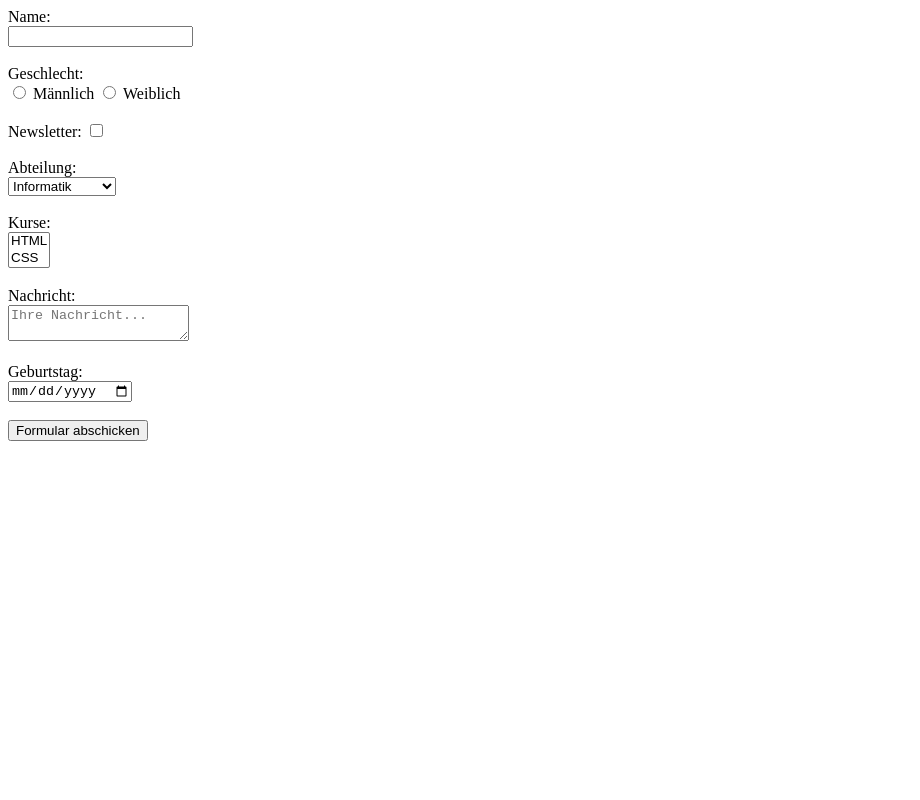
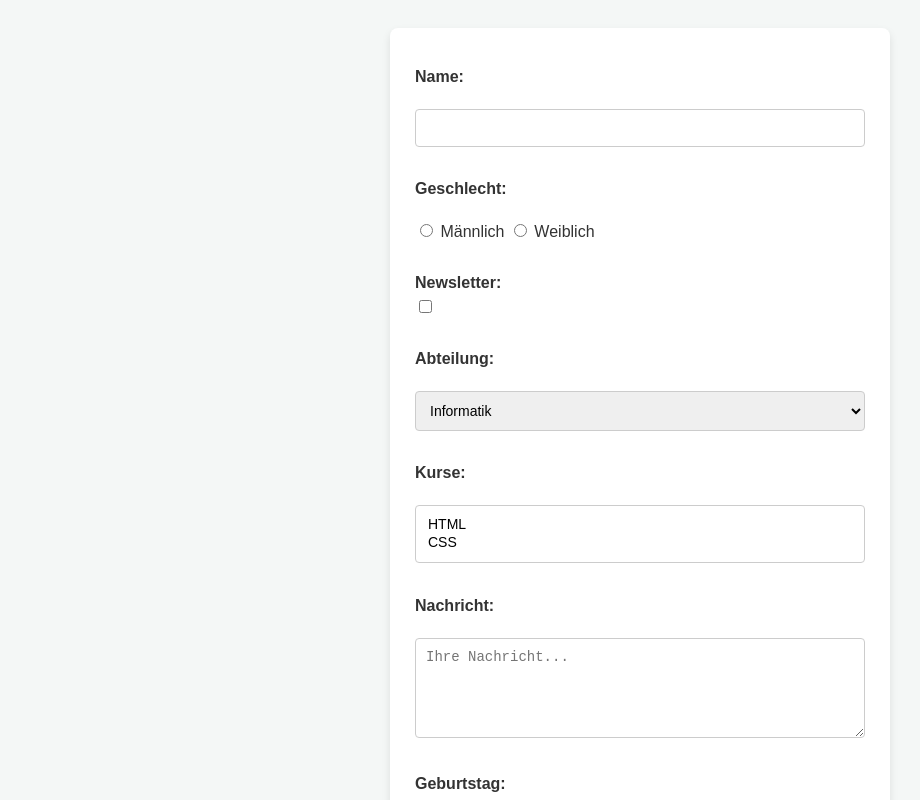
Before and after one commit to Anastasia-2026/WMC, a plain HTML site: page Formular-2026-10-06/index.html in a window 1280 px wide. Shown: the top 800 px of the page, without its empty margins (0-920 px from the left). Drawn offline with Linux system fonts and the light colour scheme.

Commit message:
Formular mit css

```diff
--- a/Formular-2026-10-06/index.html
+++ b/Formular-2026-10-06/index.html
@@ -3,6 +3,7 @@
 <head>
     <meta charset="UTF-8">
     <title>Formular Übung</title>
+    <link rel="stylesheet" href="style.css">
 </head>
 <body>
 
--- /dev/null
+++ b/Formular-2026-10-06/style.css
@@ -0,0 +1,83 @@
+body {
+    font-family: Arial, sans-serif;
+    background-color: #f4f7f6;
+    color: #333;
+    padding: 20px;
+    display: flex;
+    justify-content: center;
+}
+
+form {
+    background-color: #ffffff;
+    padding: 25px;
+    border-radius: 8px;
+    box-shadow: 0 4px 8px rgba(0, 0, 0, 0.1);
+    width: 100%;
+    max-width: 450px;
+}
+
+label {
+    display: block;
+    margin-top: 15px;
+    font-weight: bold;
+    margin-bottom: 5px;
+}
+
+input[type="text"],
+input[type="date"],
+select,
+textarea {
+    width: 100%;
+    padding: 10px;
+    border: 1px solid #ccc;
+    border-radius: 4px;
+    box-sizing: border-box;
+    font-size: 14px;
+}
+
+input:focus, select:focus, textarea:focus {
+    border-color: #007bff;
+    outline: none;
+    background-color: #f9fbfd;
+}
+
+textarea {
+    height: 100px;
+    resize: vertical;
+}
+
+.radio-group, .checkbox-group {
+    margin-top: 8px;
+    margin-bottom: 5px;
+}
+
+.radio-group label, .checkbox-group label {
+    display: inline-block;
+    margin-right: 15px;
+    margin-top: 0;
+    font-weight: normal;
+    cursor: pointer;
+}
+
+.radio-group input, .checkbox-group input {
+    margin-right: 5px;
+    cursor: pointer;
+}
+
+input[type="submit"] {
+    width: 100%;
+    background-color: #007bff;
+    color: white;
+    padding: 12px;
+    border: none;
+    border-radius: 4px;
+    font-size: 16px;
+    font-weight: bold;
+    cursor: pointer;
+    margin-top: 20px;
+    transition: background-color 0.2s ease;
+}
+
+input[type="submit"]:hover {
+    background-color: #0056b3;
+}
```
